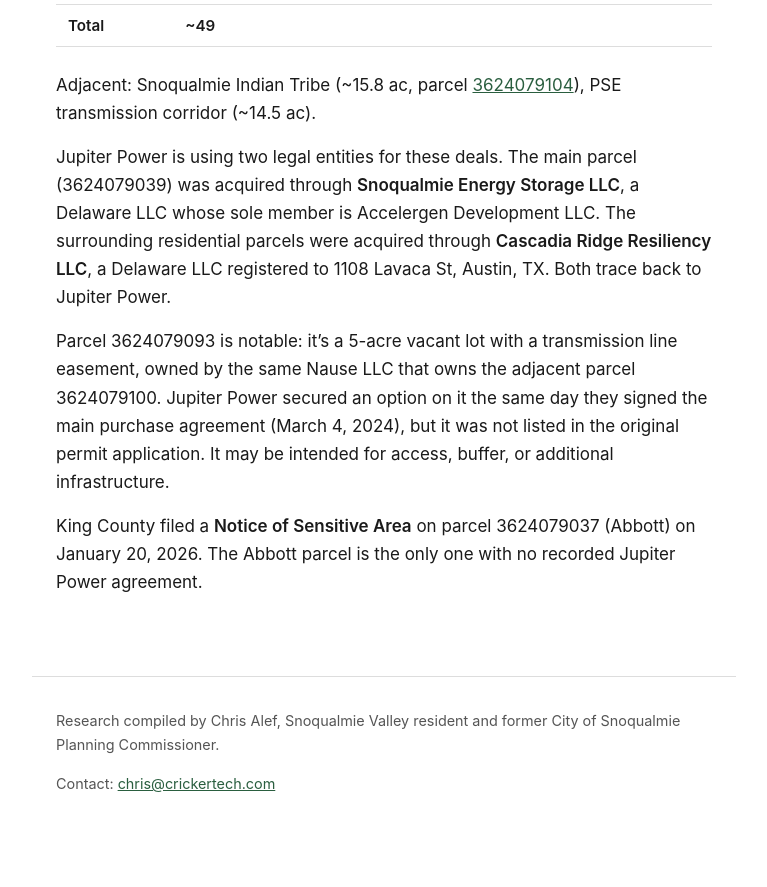
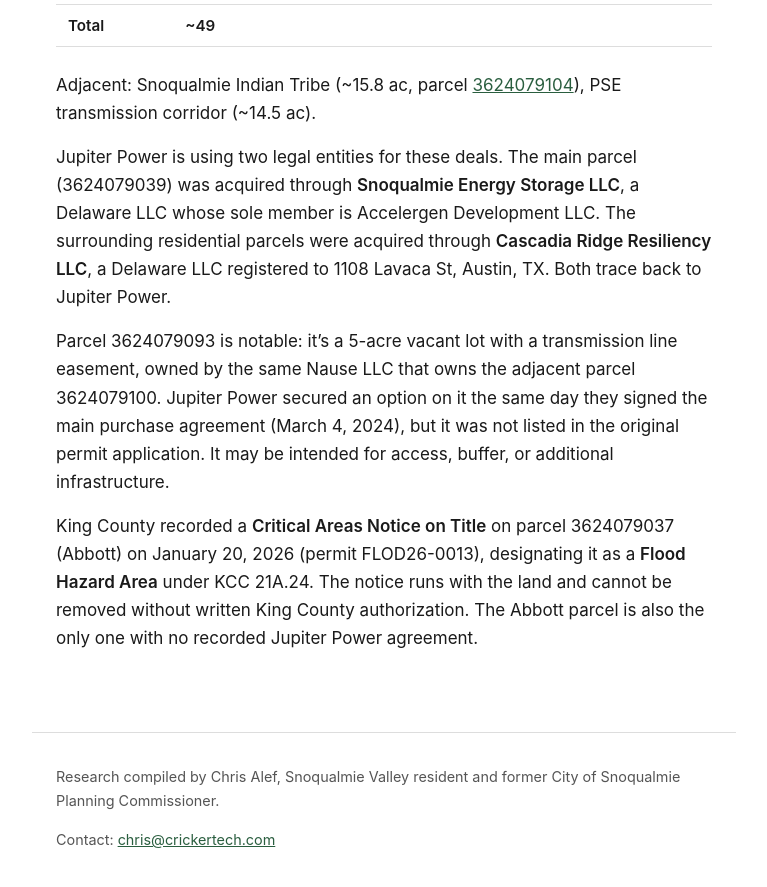
Before and after one commit to calef/cascadia-ridge-bess, a Jekyll site: the page built from _pages/site-and-environment.md, in a window 1280 px wide and 900 px high, scrolled down 4117 px. Shown: the top 887 px of the window, without its empty margins (256-1023 px from the left). Built offline with Jekyll 4.4.1, drawn with Linux system fonts in a browser that asks for light colours; before the commit the page ends 4961 px from its top, so only the background shows below that.

Commit message:
Deploy site 2026-03-25-173428

```diff
--- a/_pages/site-and-environment.md
+++ b/_pages/site-and-environment.md
@@ -87,4 +87,4 @@ Jupiter Power is using two legal entities for these deals. The main parcel (3624
 
 Parcel 3624079093 is notable: it's a 5-acre vacant lot with a transmission line easement, owned by the same Nause LLC that owns the adjacent parcel 3624079100. Jupiter Power secured an option on it the same day they signed the main purchase agreement (March 4, 2024), but it was not listed in the original permit application. It may be intended for access, buffer, or additional infrastructure.
 
-King County filed a **Notice of Sensitive Area** on parcel 3624079037 (Abbott) on January 20, 2026. The Abbott parcel is the only one with no recorded Jupiter Power agreement.
+King County recorded a **Critical Areas Notice on Title** on parcel 3624079037 (Abbott) on January 20, 2026 (permit FLOD26-0013), designating it as a **Flood Hazard Area** under KCC 21A.24. The notice runs with the land and cannot be removed without written King County authorization. The Abbott parcel is also the only one with no recorded Jupiter Power agreement.
```
